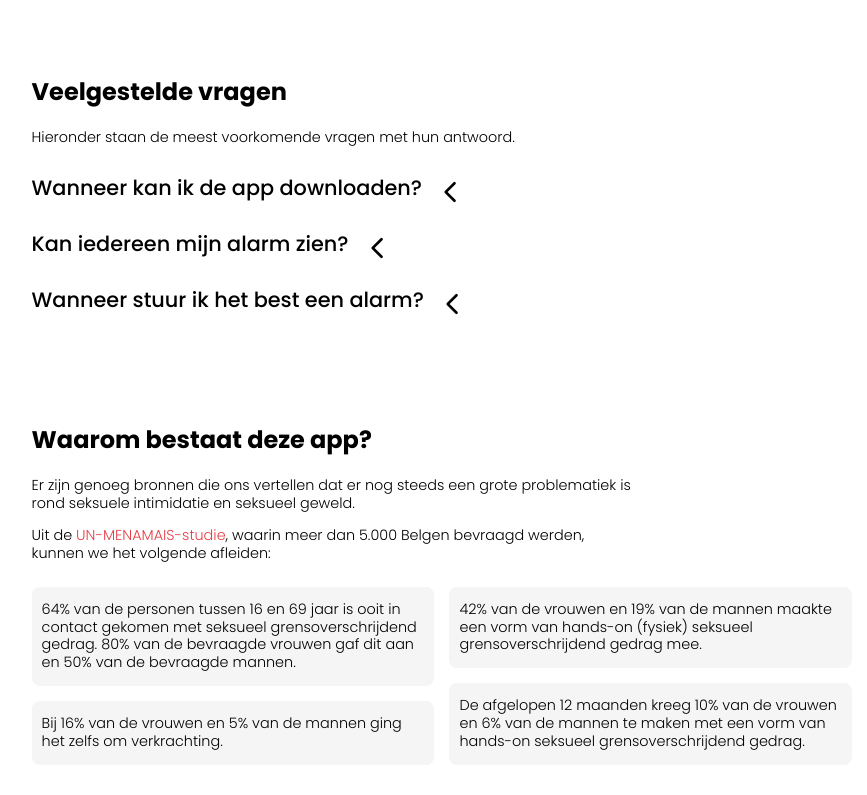
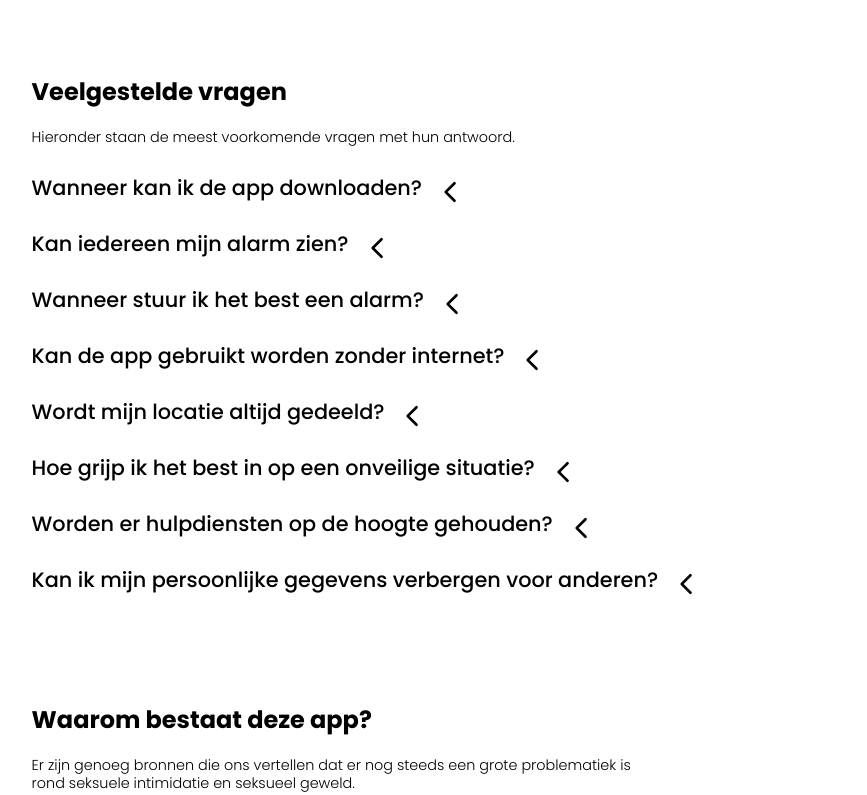
Before and after one commit to DriesVanmierlo/portfolio-site, a React (Create React App) app: page /saveme in a window 1280 px wide. Shown: the part 1530-2325 px from the top of the page, without its empty margins (198-1065 px from the left). Built offline with nearby package versions, Linux system fonts and the light colour scheme.

Commit message:
feat: all FAQ questions

```diff
--- a/src/saveme/components/What.js
+++ b/src/saveme/components/What.js
@@ -10,7 +10,7 @@ function What() {
         <div>
           <Title>Wat is SaveMe?</Title>
           <Paragraph>
-            SaveMe is een app waarmee je een stil alarm kan uitsturen naar
+            SaveMe is een app waarmee je een stil alarm kunt sturen naar
             vrienden wanneer je seksueel lastig gevallen wordt. Deze vrienden
             zullen je alarm zien verschijnen en kunnen je locatie volgen. Op
             deze manier kunnen zij subtiel je uit de onvielige situatie redden.
--- a/src/saveme/data/content.json
+++ b/src/saveme/data/content.json
@@ -55,7 +55,27 @@
     },
     {
       "question": "Wanneer stuur ik het best een alarm?",
-      "answer": "Voel je je seksueel bedreigd of verwacht je dat je..."
+      "answer": "Word je seksueel lastig gevallen of krijg je een onveilig gevoel? Activeer dan zeker jouw alarm. Het is beter om een keer te veel je alarm te annuleren dan een keer te weinig."
+    },
+    {
+      "question": "Kan de app gebruikt worden zonder internet?",
+      "answer": "Voorlopig is het niet mogelijk om de app zonder internet te gebruiken. Om een alarm te activeren moet je dus verbonden zijn met een wifinetwerk of mobiele data. Ook om notificaties te ontvangen heb je internet nodig."
+    },
+    {
+      "question": "Wordt mijn locatie altijd gedeeld?",
+      "answer": "Nee, enkel wanneer je zelf jouw alarm activeert wordt je locatie gedeeld. Enkel vrienden die je zelf heb toegevoegd kunnen je locatie vervolgens volgen."
+    },
+    {
+      "question": "Hoe grijp ik het best in op een onveilige situatie?",
+      "answer": "Wil je iemand redden uit een seksueel onveilig situatie, dan zijn hier wat tips. Probeer omstaanders te betrekken in de situatie. Leidt de storende persoon af. Zonder de persoon in nood subtiel af van de situatie."
+    },
+    {
+      "question": "Worden er hulpdiensten op de hoogte gehouden?",
+      "answer": "Nee, door een alarm te activeren krijgen enkel je vrienden een melding hiervan. Als je de hulpdiensten wilt verwittigen, moet je ze zelf inlichten."
+    },
+    {
+      "question": "Kan ik mijn persoonlijke gegevens verbergen voor anderen?",
+      "answer": "Ja, dat kan. Je kunt in de installingen van de app toestemmingen aanpassen. Hier kan je aanduiden welke gegevens je deelt met je vrienden."
     }
   ]
 }
```
